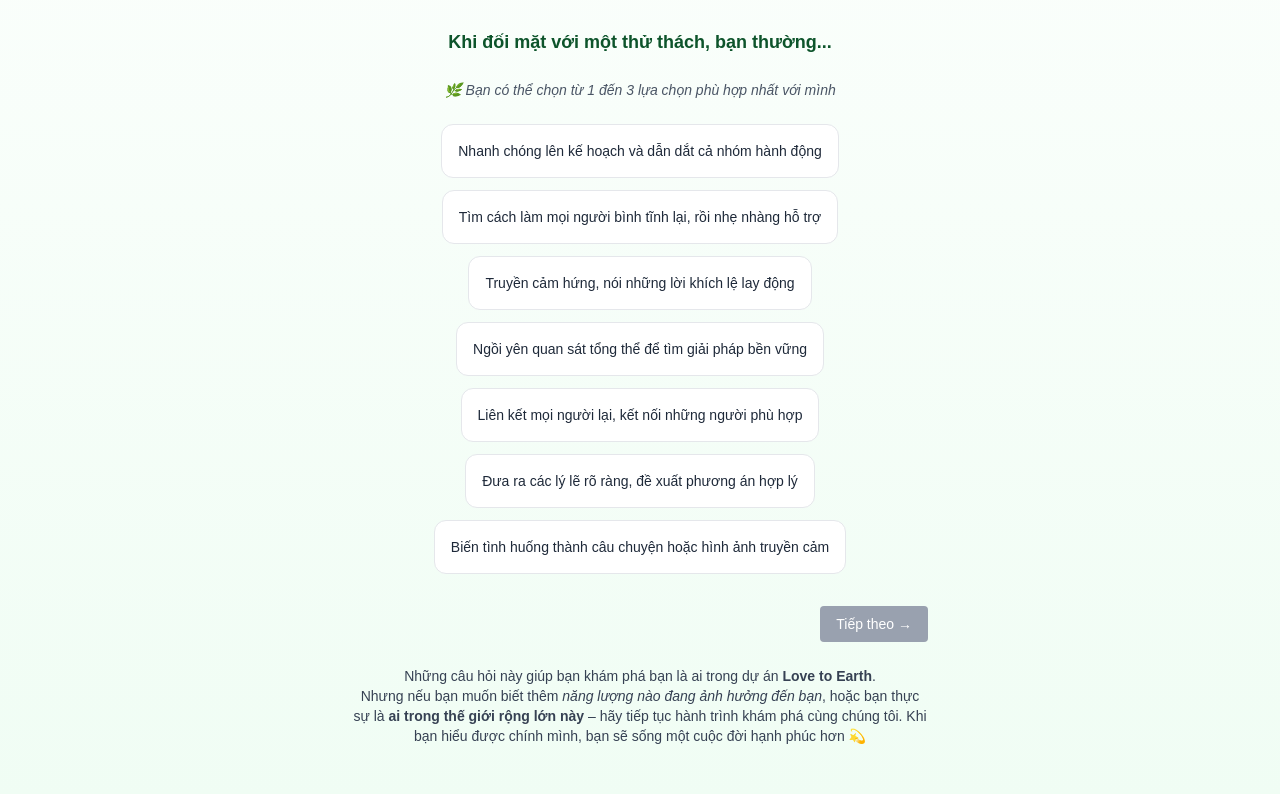
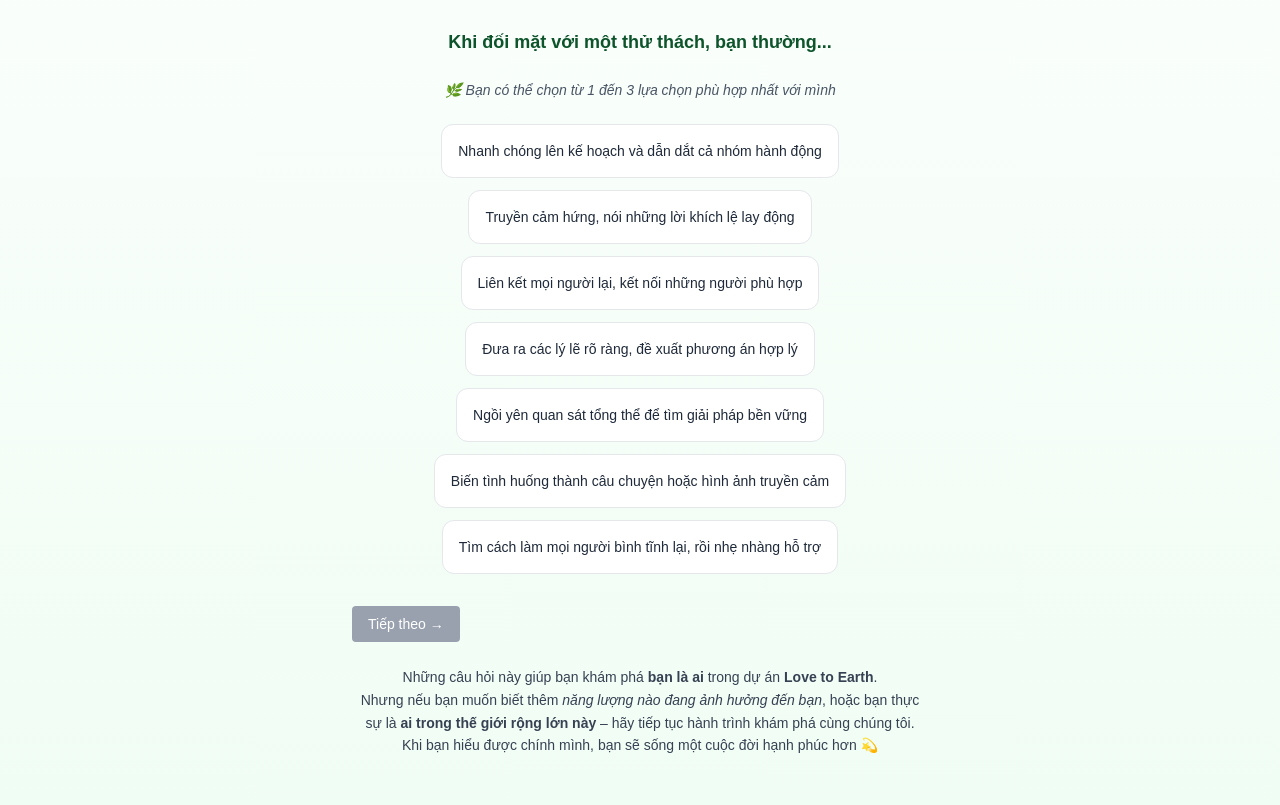
Before and after one commit to tiachop777/love-to-earth, a Next.js app: page /quiz in a window 1280 px wide. Shown: the part 480-1285 px from the top of the page. Built offline with nearby package versions, Linux system fonts and the light colour scheme.

Commit message:
Update quiz UI + shuffle options

```diff
--- a/src/app/soul-journey/page.tsx
+++ b/src/app/soul-journey/page.tsx
@@ -1,62 +1,91 @@
-
 'use client';
 
 import { useState } from 'react';
+import { motion } from 'framer-motion';
 
 export default function SoulJourneyPage() {
-  const [showForm, setShowForm] = useState(false);
+  const [step, setStep] = useState<'intro' | 'form' | 'options'>('intro');
 
   return (
-    <main className="min-h-screen bg-gradient-to-b from-indigo-50 to-white py-16 px-4 text-center">
-      {!showForm ? (
-        <div className="max-w-xl mx-auto space-y-6">
-          <h1 className="text-3xl md:text-4xl font-bold text-indigo-800">
-            🌌 Cánh Cửa Vũ Trụ
-          </h1>
-          <p className="text-gray-700 text-base leading-relaxed">
+    <main
+      className="min-h-screen bg-cover bg-center bg-no-repeat flex items-center justify-center px-4 py-16"
+      style={{ backgroundImage: "url('/images/cosmic-door.jpg')" }} // Đảm bảo bạn có hình ảnh này trong public/images
+    >
+      <motion.div
+        className="bg-white bg-opacity-80 p-8 rounded-2xl shadow-xl max-w-lg w-full space-y-6 text-center"
+        initial={{ opacity: 0, y: 30 }}
+        animate={{ opacity: 1, y: 0 }}
+        transition={{ duration: 0.6 }}
+      >
+        {step === 'intro' && (
+          <>
+            <h1 className="text-3xl font-bold text-indigo-800">🌌 Cánh Cửa Vũ Trụ</h1>
+            <p className="text-gray-700 leading-relaxed">
               Bạn đã khám phá được vai trò của mình trong hành trình chữa lành Trái Đất.
-            <br />
-            Nhưng sâu hơn nữa… bạn có biết:
-            <br />
-            🌠 Bạn được sinh ra dưới bầu trời như thế nào?
-            <br />
-            🔮 Những nguồn năng lượng nào đang định hình tâm hồn bạn?
+              <br /> Nhưng sâu hơn nữa… bạn có biết:
+              <br /> 🌠 Bạn được sinh ra dưới bầu trời như thế nào?
+              <br /> 🔮 Những nguồn năng lượng nào đang định hình tâm hồn bạn?
             </p>
             <button
-            onClick={() => setShowForm(true)}
-            className="mt-6 bg-indigo-600 hover:bg-indigo-700 text-white font-semibold py-2 px-6 rounded shadow"
+              onClick={() => setStep('form')}
+              className="mt-4 bg-indigo-600 hover:bg-indigo-700 text-white font-semibold py-2 px-6 rounded shadow"
             >
-            ✨ Mở Cánh Cửa – Bắt đầu khám phá
+              🔓 Mở khóa
             </button>
-        </div>
-      ) : (
-        <div className="max-w-xl mx-auto space-y-6">
-          <h2 className="text-2xl font-semibold text-indigo-700">📜 Nhập thông tin ngày sinh của bạn</h2>
-          <p className="text-sm text-gray-600">
+          </>
+        )}
+
+        {step === 'form' && (
+          <form
+            className="space-y-4 text-left"
+            onSubmit={(e) => {
+              e.preventDefault();
+              setStep('options');
+            }}
+          >
+            <h2 className="text-xl font-semibold text-indigo-700 text-center">
+              📜 Nhập thông tin ngày sinh của bạn
+            </h2>
+            <p className="text-sm text-gray-600 text-center">
               Chúng mình sẽ dùng thông tin này để tạo bản đồ sao sơ bộ – từ đó giúp bạn hiểu rõ hơn về ảnh hưởng của các cung và hành tinh đến linh hồn bạn.
             </p>
-          <form className="space-y-4 text-left">
             <div>
               <label className="block text-sm font-medium text-gray-700">Ngày sinh</label>
-              <input type="date" className="mt-1 w-full border rounded px-3 py-2" required />
+              <input type="date" className="mt-1 w-full border rounded px-3 py-2 text-black" required />
             </div>
             <div>
               <label className="block text-sm font-medium text-gray-700">Giờ sinh (nếu nhớ)</label>
-              <input type="time" className="mt-1 w-full border rounded px-3 py-2" />
+              <input type="time" className="mt-1 w-full border rounded px-3 py-2 text-black" />
             </div>
             <div>
               <label className="block text-sm font-medium text-gray-700">Nơi sinh (tỉnh/thành phố)</label>
-              <input type="text" className="mt-1 w-full border rounded px-3 py-2" placeholder="VD: Đà Nẵng" />
+              <input type="text" className="mt-1 w-full border rounded px-3 py-2 text-black" placeholder="VD: Đà Nẵng" />
             </div>
             <button
               type="submit"
               className="w-full bg-green-600 hover:bg-green-700 text-white font-semibold py-2 px-4 rounded"
             >
-              🔮 Gửi thông tin & tiếp tục
+              ✨ Tiếp tục
             </button>
           </form>
+        )}
+
+        {step === 'options' && (
+          <div className="space-y-4">
+            <h2 className="text-xl font-semibold text-indigo-700">🪐 Tiếp theo, bạn muốn:</h2>
+            <button
+              className="w-full bg-purple-600 hover:bg-purple-700 text-white py-2 px-4 rounded"
+            >
+              🔭 Tự nhập vị trí hành tinh (cho người đã biết bản đồ sao)
+            </button>
+            <button
+              className="w-full bg-blue-600 hover:bg-blue-700 text-white py-2 px-4 rounded"
+            >
+              ✍️ Sử dụng mẫu để chúng tôi giúp bạn tạo bản đồ sao
+            </button>
           </div>
         )}
+      </motion.div>
     </main>
   );
 }
--- a/src/components/Quiz.tsx
+++ b/src/components/Quiz.tsx
@@ -1,9 +1,20 @@
 'use client';
 
-import { useState } from 'react';
+import { useEffect, useState } from 'react';
 import ArchetypeResult from '@/components/ArchetypeResult';
 
-const questions = [
+// Hàm xáo trộn mảng
+const shuffle = (array: string[]) => {
+  const arr = [...array];
+  for (let i = arr.length - 1; i > 0; i--) {
+    const j = Math.floor(Math.random() * (i + 1));
+    [arr[i], arr[j]] = [arr[j], arr[i]];
+  }
+  return arr;
+};
+
+// Câu hỏi gốc
+const rawQuestions = [
   {
     text: 'Khi đối mặt với một thử thách, bạn thường...',
     options: [
@@ -16,6 +27,7 @@ const questions = [
       'Biến tình huống thành câu chuyện hoặc hình ảnh truyền cảm',
     ],
   },
+  // Các câu hỏi còn lại giữ nguyên như trước
   {
     text: 'Khi bạn bước vào một căn phòng lạ, bạn thường...',
     options: [
@@ -90,6 +102,12 @@ const questions = [
   },
 ];
 
+// Xáo trộn option mỗi khi load
+const shuffledQuestions = rawQuestions.map((q) => ({
+  ...q,
+  options: shuffle(q.options),
+}));
+
 export default function Quiz() {
   const [step, setStep] = useState(0);
   const [answers, setAnswers] = useState<Record<number, string[]>>({});
@@ -109,14 +127,16 @@ export default function Quiz() {
   };
 
   const next = () => {
-    if (step < questions.length - 1) {
+    if (step < shuffledQuestions.length - 1) {
       setStep(step + 1);
     } else {
       submit();
     }
   };
 
-  const back = () => step > 0 && setStep(step - 1);
+  const back = () => {
+    if (step > 0) setStep(step - 1);
+  };
 
   const submit = async () => {
     setLoading(true);
@@ -147,22 +167,21 @@ export default function Quiz() {
     const match = result.match(/\[\[(.*?)\]\]/);
     const archetype = match?.[1]?.trim() || '';
     const cleanText = result.replace(/\[\[.*?\]\]/, '').trim();
-
     return <ArchetypeResult reply={cleanText} archetype={archetype} />;
   }
 
   return (
     <div className="max-w-3xl mx-auto p-6 space-y-6">
       <h2 className="text-xl font-bold text-green-700 text-center">
-        Câu {step + 1} / {questions.length}
+        Câu {step + 1} / {shuffledQuestions.length}
       </h2>
-      <p className="text-green-900 text-lg font-semibold text-center">{questions[step].text}</p>
+      <p className="text-green-900 text-lg font-semibold text-center">{shuffledQuestions[step].text}</p>
       <p className="text-sm italic text-gray-600 text-center">
         🌿 Bạn có thể chọn từ 1 đến 3 lựa chọn phù hợp nhất với mình
       </p>
 
       <div className="grid gap-3">
-        {questions[step].options.map((opt) => {
+        {shuffledQuestions[step].options.map((opt) => {
           const idx = selected.indexOf(opt);
           return (
             <label
@@ -185,39 +204,34 @@ export default function Quiz() {
         })}
       </div>
 
-      <div className="flex flex-col items-center mt-8 space-y-4">
-        <div className="flex justify-between w-full max-w-xl">
-          {step > 0 ? (
+      <div className="flex justify-between items-center mt-8 max-w-xl mx-auto">
+        {step > 0 && (
           <button
             onClick={back}
-              className="px-4 py-2 bg-gray-200 rounded text-sm"
+            className="px-4 py-2 bg-gray-200 text-gray-800 rounded text-sm hover:bg-gray-300"
           >
             ← Quay lại
           </button>
-          ) : <div />}
-
+        )}
         <button
           disabled={selected.length < 1}
           onClick={next}
           className={`px-4 py-2 rounded text-sm text-white ${
-              selected.length >= 1
-                ? 'bg-green-600 hover:bg-green-700'
-                : 'bg-gray-400 cursor-not-allowed'
+            selected.length >= 1 ? 'bg-green-600 hover:bg-green-700' : 'bg-gray-400 cursor-not-allowed'
           }`}
         >
-            {step === questions.length - 1 ? '🌟 Xem kết quả' : 'Tiếp theo →'}
+          {step === shuffledQuestions.length - 1 ? '🌟 Xem kết quả' : 'Tiếp theo →'}
         </button>
       </div>
 
-        <p className="text-sm text-center text-gray-700 max-w-xl mt-2">
-          Những câu hỏi này giúp bạn khám phá bạn là ai trong dự án <strong>Love to Earth</strong>.
+      <p className="text-sm text-center text-gray-700 max-w-xl mx-auto mt-6 leading-relaxed">
+        Những câu hỏi này giúp bạn khám phá <strong>bạn là ai</strong> trong dự án <strong>Love to Earth</strong>.
         <br />
         Nhưng nếu bạn muốn biết thêm <em>năng lượng nào đang ảnh hưởng đến bạn</em>,
-          hoặc bạn thực sự là <strong>ai trong thế giới rộng lớn này</strong> –
-          hãy tiếp tục hành trình khám phá cùng chúng tôi.
+        hoặc bạn thực sự là <strong>ai trong thế giới rộng lớn này</strong> – hãy tiếp tục hành trình khám phá cùng chúng tôi.
+        <br />
         Khi bạn hiểu được chính mình, bạn sẽ sống một cuộc đời hạnh phúc hơn 💫
       </p>
     </div>
-    </div>
   );
 }
```
Also changed, not shown: 1 other file (tests, documents, lock files or other folders). Lines whose indentation alone changed are shown as unchanged.
